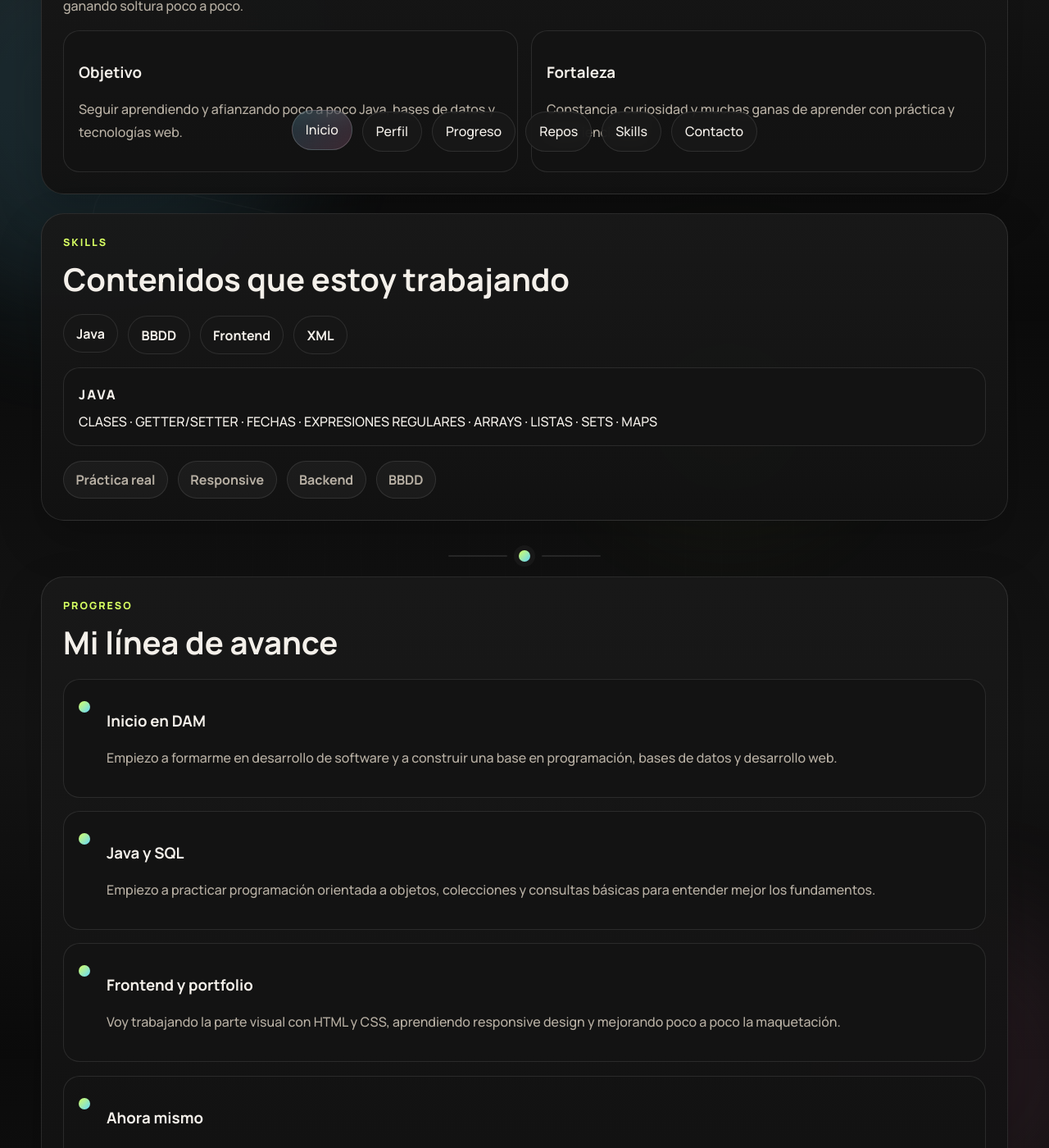
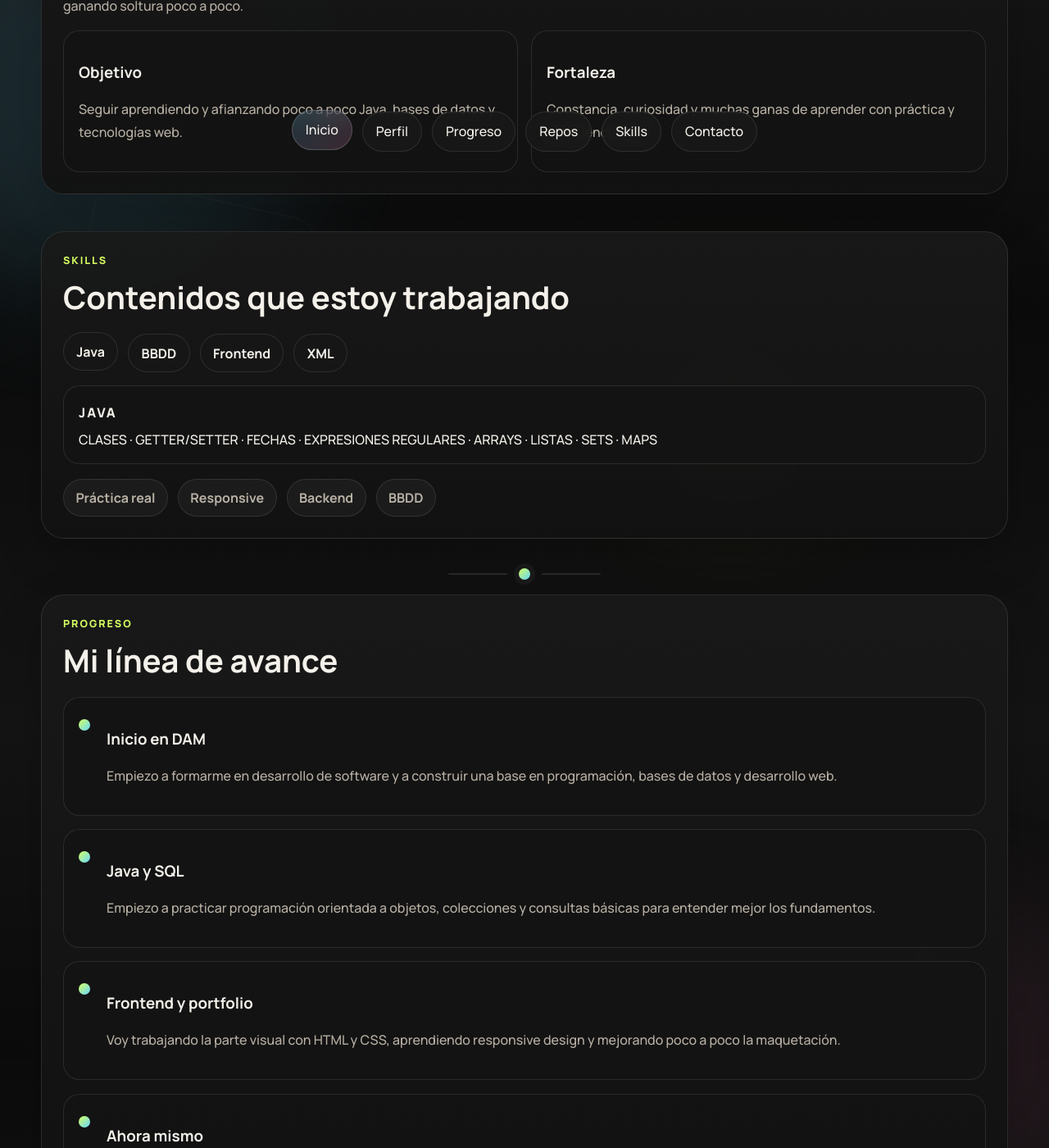
Before and after one commit to alejandroDonGar/alejandroDonGar.github.io, a Jekyll site: the page index.html, which Jekyll copies as it is, in a window 1280 px wide and 1400 px high, scrolled down 1408 px. Shown: the whole window at 82% size. Built offline with Jekyll 4.4.1, drawn with Linux system fonts in a browser that asks for light colours.

Commit message:
Arreglo del margin

```diff
--- a/assets/css/styles.css
+++ b/assets/css/styles.css
@@ -1093,3 +1093,9 @@ select
         width: 100%;
     }
 }
+
+
+main > .screen > .wrapper > .panel + .panel
+{
+    margin-top: 22px;
+}
```
Also changed, not shown: 1 other file.
